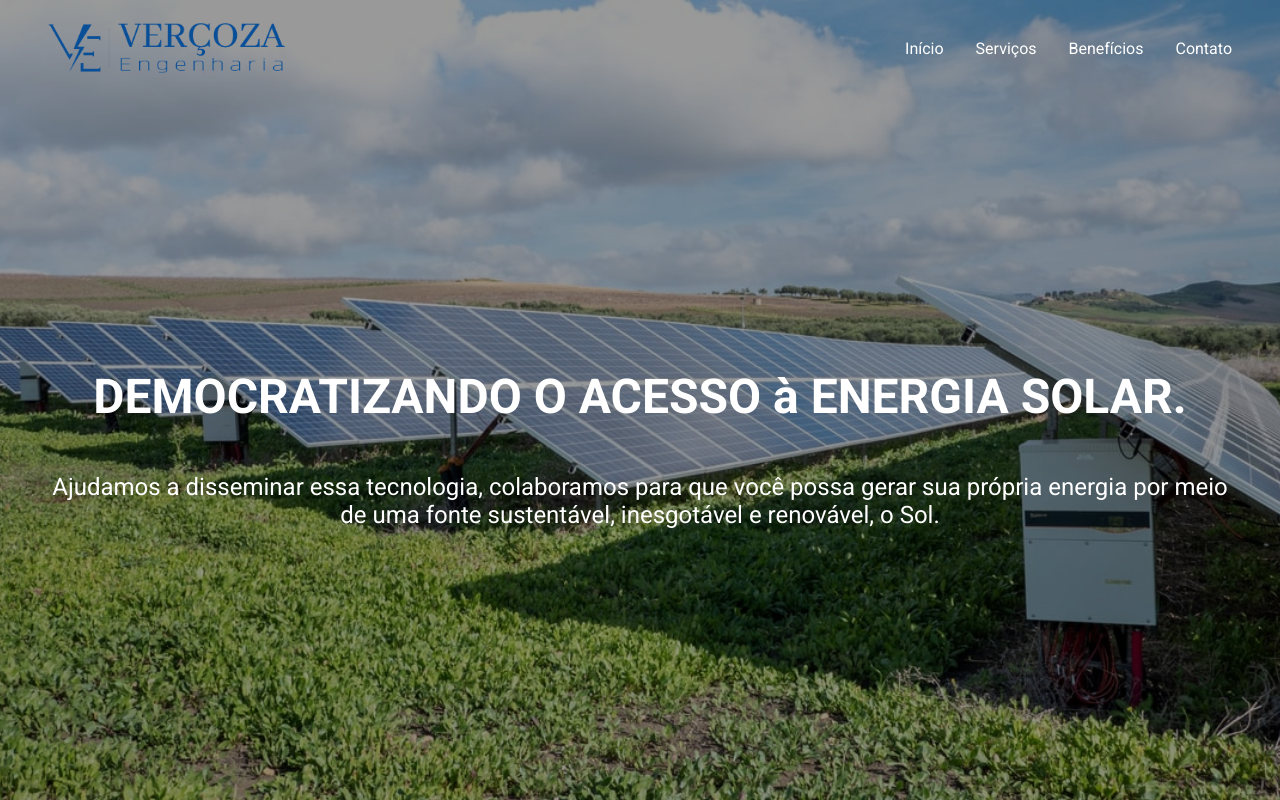
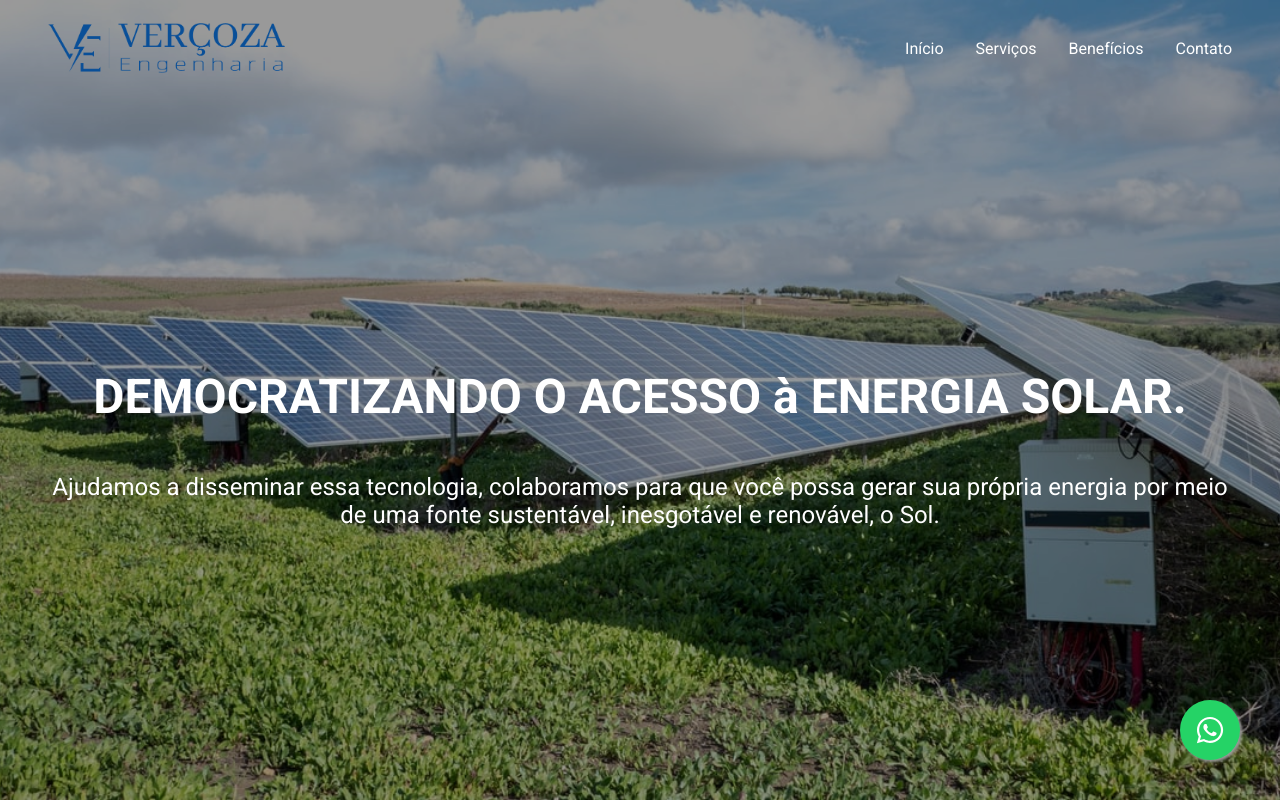
Before and after one commit to matheuseufrasio2/leo-website, a Next.js app: page / in a window 1280 px wide. Built offline with nearby package versions, Linux system fonts and the light colour scheme.

Commit message:
Botão direcionando para whatsapp adicionado

```diff
--- a/src/pages/_app.tsx
+++ b/src/pages/_app.tsx
@@ -1,7 +1,12 @@
 import type { AppProps } from 'next/app';
+
 import '../styles/global.scss';
 
 function MyApp({ Component, pageProps }: AppProps) {
-  return <Component {...pageProps} />;
+  return (
+    <>
+      <Component {...pageProps} />
+    </>
+  );
 }
 export default MyApp;
--- a/src/pages/home.module.scss
+++ b/src/pages/home.module.scss
@@ -45,3 +45,22 @@
     }
   }
 }
+
+.float{
+	position:fixed;
+	width:60px;
+	height:60px;
+	bottom:40px;
+	right:40px;
+	background-color:#25d366;
+	color:#FFF;
+	border-radius:50px;
+	text-align:center;
+  font-size:30px;
+	box-shadow: 2px 2px 3px #999;
+  z-index:100;
+
+  display: flex;
+  align-items: center;
+  justify-content: center;
+}
--- a/src/pages/index.tsx
+++ b/src/pages/index.tsx
@@ -1,3 +1,5 @@
+import { FaWhatsapp } from 'react-icons/fa';
+
 import Image from 'next/image';
 
 import { Header } from '../components/Header';
@@ -7,6 +9,14 @@ import styles from './home.module.scss';
 export default function Home() {
   return (
     <>
+      <a
+        href="https://api.whatsapp.com/send?phone=5586999249627&text=Ol%C3%A1%2C%20vim%20pelo%20site%2C%20gostaria%20de%20receber%20mais%20informa%C3%A7%C3%B5es%20sobre%20o%20produto!"
+        className={styles.float}
+        target="_blank"
+        rel="noreferrer"
+      >
+        <FaWhatsapp />
+      </a>
       <SEO title="Início" description="Página inicial" />
       <div className={styles.firstSection}>
         <Image
```
